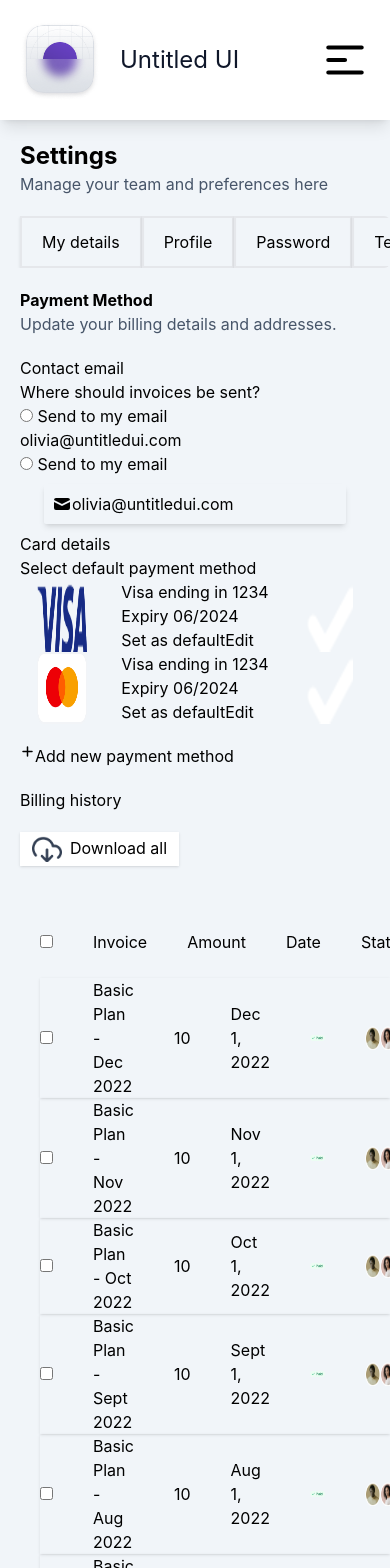
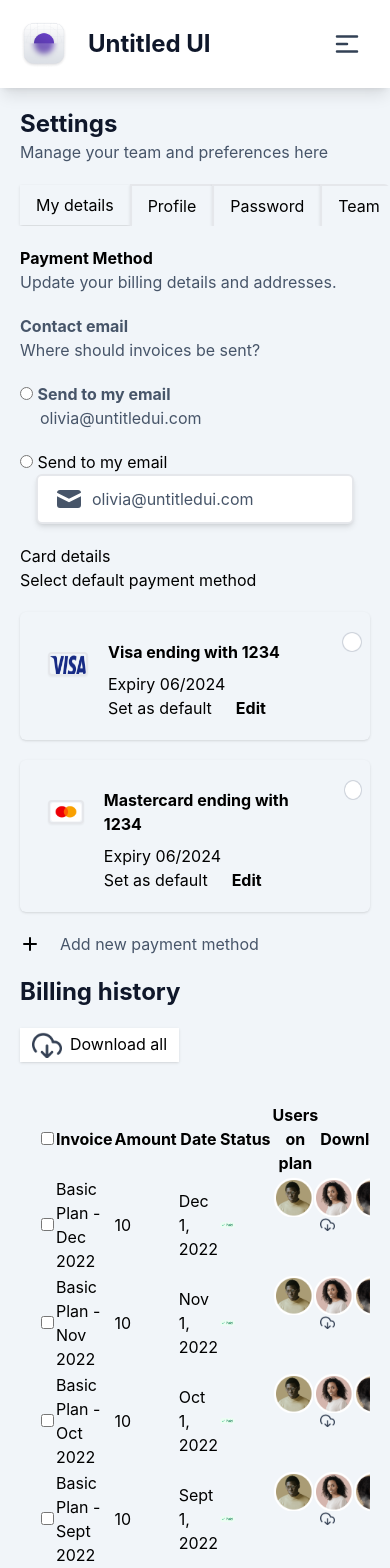
Before and after one commit to abulrasheedilori/vencru-ass, a React (Create React App) app: page / in a window 390 px wide. Shown: the top 1568 px of the page. Built offline with nearby package versions, Linux system fonts and the light colour scheme.

Commit message:
responsive refactoring

```diff
--- a/src/components/BillingItem.js
+++ b/src/components/BillingItem.js
@@ -1,22 +1,22 @@
 import { memo } from "react"
 import download from "../images/download.png";
 
-const BillingItem = (props) => {
+const BillingItem = ({data}) => {
     return(
-        <div className="flex justify-between items-center gap-10 hover hover:bg-purple-700  hover:text-white shadow">
-            <input type="checkbox" name="history" />
-            <span className="w-auto">{props.data.invoice}</span>
-            <span>{props.data.amount}</span>
-            <span>{props.data.date}</span>
-            <img src={props.data.status} alt="download" width={15} height={15} />
-            <div className="flex">
-                {props.data.usersOnPlan.map(
-                    (img, index) => <img key={index} className="" src={img} alt="profile" width={15} height={15}/>)
+        <tr>
+            <td><input type="checkbox" name="history" /></td>
+            <td>{data.invoice}</td>
+            <td>{data.amount}</td>
+            <td>{data.date}</td>
+            <td><img src={data.status} alt="download" width={15} height={15} /></td>
+            <td className="flex relative">
+                {data.usersOnPlan.map(
+                    (img, index) => <img key={index} className="w-10 h-10" src={img} alt="profile"/>)
                 }
-                <span>+2</span>
-            </div>
-            <img src={download} alt="download" width={15} height={15} />
-        </div>
+                <span className="p-2 bg-red-600 rounded-xl shadow">+2</span>
+            </td>
+            <td><img src={download} alt="download" width={15} height={15} /></td>
+        </tr>
     )
 }
 
--- a/src/components/CreditCard.js
+++ b/src/components/CreditCard.js
@@ -1,19 +1,26 @@
 import { memo } from "react"
-import mark from "../images/mark.png"
+import marked from "../images/marked.png"
+import unmarked from "../images/unmarked.png"
 
-const CreditCard = (props) => {
+const CreditCard = ({card, mark, setMark}) => {
     return (
-        <div className="flex justify-around" >
-            <img src={props.card.image} alt="Visa logo" width={50} height={40}/>
-            <div>
-                <p>Visa ending in {props.card.cardNo.slice(-4)}</p>
-                <p>Expiry {props.card.expDate}</p>
+        <div className="my-5 px-2 py-5 flex justify-between rounded-md shadow hover hover:bg-purple-100 hover:border-2 hover:border-purple-500 hover:text-purple-700" >
+            <div className="pr-10 flex justify-start">
+                <img src={card.image} alt="Visa logo" className="w-10 h-6 mt-5 m-5 rounded border-2 shadow-sm"/>
                 <div>
-                    <span>Set as default</span>
-                    <span>Edit</span>
+                    <p className="my-2 font-bold">{card.prepend + " " + card.cardNo.slice(-4)}</p>
+                    <p>Expiry {card.expDate}</p>
+                    <div>
+                        <span className="mr-5">Set as default</span>
+                        <span className="font-bold hover:bg-purple-700 hover:text-white p-1 rounded">Edit</span>
+                    </div>
                 </div>
             </div>
-            <img src={mark} width={50} height={50} alt="Marked" />
+                {
+                    <button className="w-5 h-5" onClick={()=> setMark(!mark)}>
+                        <img src={mark? (marked) : (unmarked)} className="w-5 h-5" alt="Marked" />
+                    </button>
+                }
         </div>
     )
 }
--- /dev/null
+++ b/src/components/Item.js
@@ -0,0 +1,12 @@
+import React, { memo } from 'react'
+
+function Item(props) {
+  return (
+    <div className="flex justify-start items-center">
+        <img className="mr-2" src={props.navLink.image} width="20" height="20" alt="support" />
+        <span className="text-1xl">{props.navLink.title}</span>
+    </div>
+  )
+}
+
+export default memo(Item)
--- /dev/null
+++ b/src/components/MenuItems.js
@@ -0,0 +1,63 @@
+import React, {memo} from 'react';
+import { AiOutlineSearch } from "react-icons/ai";
+
+import home from "../images/home.png";
+import dashboard from "../images/dashboard.png";
+// import projects from "../images/projects.png";
+// import tasks from "../images/tasks.png";
+// import flag from "../images/flag.png";
+// import users from "../images/users.png";
+// import support from "../images/support.png";
+// import settings from "../images/settings.png";
+import user from "../images/user.png";
+import enter from "../images/enter.png";
+import {navLinks} from "../store/data";
+import Item from './Item';
+import avatar1 from '../images/avatar1.png';
+
+
+function MenuItems(props) {
+  return (
+    <div className={`md:block sm:absolute top-0 right-0 bg-white text-slate-900 flex-1 justify-self-center pb-3 mt-8 md:block md:pb-0 md:mt-0 ${props.navBar ? "block" : "hidden"}`}>
+        <div className="ml-5 my-1">
+            <div>
+                <AiOutlineSearch size={30} />
+                <input type="search" name='search' />
+            </div>
+            <div>
+                <img src={home} width="20" height="20" alt="home" />
+                <span>Home</span>
+            </div>
+            <div>
+                <div>
+                    <img src={dashboard} width="20" height="20" alt="dashboard" />
+                    <span>Dashboard</span>
+                </div>
+                <span>10</span>
+            </div>
+            {
+                navLinks.map(navLink => <Item key={navLink.id} navLink={navLink}/>)
+            }
+        </div>
+        <div>
+            <p>New featues available!</p>
+            <p>Check out the new dashboard view. Pages now load faster.</p>
+            <img src={user} width="100" height="40" alt="features" />
+            <br />
+            <div>
+                <span>Dismiss</span>
+                <span>What's new?</span></div>
+        </div>
+        <div className='flex justify-between items-around'>
+            <img src={avatar1} width="12" height="12" className="rounded-xl" alt="features" />
+            <div>
+                <p>Olivia Rhyle</p>
+                <p>olivia@untitledui.com</p>
+            </div>
+            <img src={enter} width="12" height="12" alt="features" />
+        </div>
+    </div>
+  )
+}
+
+export default memo(MenuItems);
--- a/src/screens/SettingScreen.js
+++ b/src/screens/SettingScreen.js
@@ -1,32 +1,50 @@
-import React from "react";
-import { HiOutlineMenuAlt1, HiMail, HiPlus } from "react-icons/hi";
+import React, {useState} from "react";
+import { HiOutlineMenuAlt1, HiMail, HiPlus,  } from "react-icons/hi";
+import {GrClose} from "react-icons/gr";
 import CreditCard from "../components/CreditCard";
 import logo from "../images/Logomark.png";
 import download from "../images/download.png";
 import { links, billings, cards } from "../store/data";
 import BillingItem from "../components/BillingItem";
+import MenuItems from "../components/MenuItems";
 
 export const SettingScreen = () => {
+  const [navBar, setNavBar] = useState(false);
+  const [mark, setMark] = useState(false);
+
   return (
-    <section className="w-full h-full bg-slate-100">
-      <nav className="flex justify-between bg-white shadow-lg p-5 items-center">
+    <section className="md:flex-row w-full h-full bg-slate-100">
+      <nav className="w-screen h-30 flex justify-between bg-white shadow-lg p-5 items-center">
         <div className="flex items-center">
-          <img src={logo} alt="Logo" className="w-20 h-20 mr-5" />
-          <h1 className="text-slate-900 font-semi-bold text-2xl">Untitled UI</h1>
+          <img src={logo} alt="Logo" className="w-12 h-12 mr-5" />
+          <h1 className="text-slate-900 font-bold text-2xl">Untitled UI</h1>
         </div>
-        <HiOutlineMenuAlt1 size={50} />
+        <div className="relative md:hidden">
+          <button
+            className="p-2 text-slate-700 rounded-md outline-none focus:border-slate-400"
+            onClick={() => setNavBar(!navBar)}
+          >
+            {navBar? (
+              <GrClose size={30} color ="slate-900"/>
+              ) : (
+              <HiOutlineMenuAlt1 size={30} color ="slate-900"/>
+              )
+            }
+          </button>
+          <MenuItems navBar={navBar}/>
+        </div>
       </nav>
-
+      <div className="plx-5">
         <div className="m-5">
-        <h1 className="font-bold text-2xl">Settings</h1>
+          <h1 className="text-slate-900 font-bold text-2xl">Settings</h1>
           <p className="text-slate-600">Manage your team and preferences here</p>
         </div>
 
-      <ul className="w-full flex px-5 items-center justify-start rounded-md overflow-auto">
+        <ul className="w-full flex px-5 divide-x-2 divide-y-2 items-center justify-start rounded-md overflow-auto">
           {links.map((link) => (
             <li
               key={link.id}
-            className="shrink-0 py-3 px-5 text-1xl border-2  hover hover:bg-purple-700  hover:text-white shadow"
+              className="shrink-0 py-2 px-4 text-1xl  hover hover:bg-purple-700  hover:text-white shadow"
             >
               {link.title}
             </li>
@@ -42,63 +60,71 @@ export const SettingScreen = () => {
 
         <div className="m-5">
           <div>
-          <p>Contact email</p>
-          <span>Where should invoices be sent?</span>
+            <p className="text-slate-600 font-bold text-1xl">Contact email</p>
+            <span className="text-slate-600">Where should invoices be sent?</span>
           </div>
           <form>
+            <div className="my-5">
               <div>
-            <div>
-              <input type="radio" name="email" /> <span>Send to my email</span>
+                <input type="radio" name="email" /> <span className="text-slate-600 font-bold">Send to my email</span>
               </div>
-            <p>olivia@untitledui.com</p>
+              <p className="ml-5 text-slate-600">olivia@untitledui.com</p>
             </div>
             <div>
               <div>
                 <input type="radio" name="email" /> <span>Send to my email</span>
               </div>
-            <div className="flex items-center p-2 my-2 mx-6 rounded-sm shadow-md">
-              <HiMail size={20} />
-              olivia@untitledui.com
+              <div className="md:w-fit flex items-center bg-white border-grey border-2 text-slate-600 px-4 py-2 mx-4 rounded-md shadow-md">
+                <HiMail size={30} className="mr-2"/>
+                <p>olivia@untitledui.com</p>
               </div>
             </div>
             <div>
-            <div>
+              <div className="my-5">
                 <p>Card details</p>
                 <span>Select default payment method</span>
               </div>
               <div>
                 {
                 cards.map(
-                (card) => (<CreditCard key={card.id} card = {card}/>))
+                  (card) => (<CreditCard key={card.id} card = {card} mark={mark} setMark={setMark}/>))
                 }
               </div>
-            <div className="flex mr-2 my-5"><HiPlus size={15} /><span>Add new payment method</span></div>
+              <div className="flex hover:p-2 my-5 items-center hover hover:border-2">
+                <HiPlus size={20} className="mr-5"/>
+                <span className="text-slate-600">Add new payment method</span></div>
             </div>
           </form>
 
           <div>
-          <h2>Billing history</h2>
+            <h2 className="text-slate-900 text-2xl font-bold">Billing history</h2>
             <div>
-            <span className="flex my-5 w-fit bg-white py-1 px-3 shadow border-slate-200">
+              <div className="flex my-5 w-fit bg-white py-1 px-3 shadow border-slate-200">
                 <img src={download} alt="download" width={30} height={30}/>
-              <span className="ml-2 ">Download all</span>
-            </span>
+                <span className="ml-2">Download all</span>
+              </div>
             </div>
 
-          <div className="w-screen p-5 overflow-x-auto">
-            <div className="flex justify-between items-center gap-10">
-              <input type="checkbox" name="history" />
-              <span>Invoice</span>
-              <span>Amount</span>
-              <span>Date</span>
-              <span>Status</span>
-              <span>Users on plan</span>
-              <span>Download</span>
-            </div>
-
+            <div className="min-w-full p-5 overflow-x-auto">
+              <table className="table-auto">
+                <thead>
+                  <tr className="flex-col flex-nowrap">
+                    <th><input type="checkbox" name="history" /></th>
+                    <th>Invoice</th>
+                    <th>Amount</th>
+                    <th>Date</th>
+                    <th >Status</th>
+                    <th className="shrink-0">Users on plan</th>
+                    <th>Download</th>
+                  </tr>
+                </thead>
+                <tbody>
                   {billings.map(billing =>
                     <BillingItem key={billing.id} data={billing}/>
                   )}
+                </tbody>
+              </table>
+            </div>
           </div>
         </div>
       </div>
--- a/src/store/data.js
+++ b/src/store/data.js
@@ -1,7 +1,7 @@
 import visa from "../images/visa.png";
 import mastercard from "../images/mastercard.png";
-import home from "../images/home.png";
-import dashboard from "../images/dashboard.png";
+// import home from "../images/home.png";
+// import dashboard from "../images/dashboard.png";
 import projects from "../images/projects.png";
 import task from "../images/task.png";
 import flag from "../images/flag.png";
@@ -32,12 +32,14 @@ export const links = [
 export const cards = [
   {
     id: 1,
+    prepend: "Visa ending with",
     cardNo:"12345678801234",
     expDate: "06/2024",
     image: visa
   },
   {
     id: 2,
+    prepend: "Mastercard ending with",
     cardNo:"12345678801234",
     expDate: "06/2024",
     image: mastercard
@@ -45,8 +47,6 @@ export const cards = [
 ];
 
 export const navLinks = [
-  {id: 1, title: "Home", image: home},
-  {id: 2, title: "Dashboard", image: dashboard},
   {id: 3, title: "Projects", image: projects},
   {id: 4, title: "Tasks", image: task},
   {id: 5, title: "Reporting", image: flag},
```
Also changed, not shown: src/images/marked.png (added), src/images/unmarked.png (added). Lines whose indentation alone changed are shown as unchanged.
